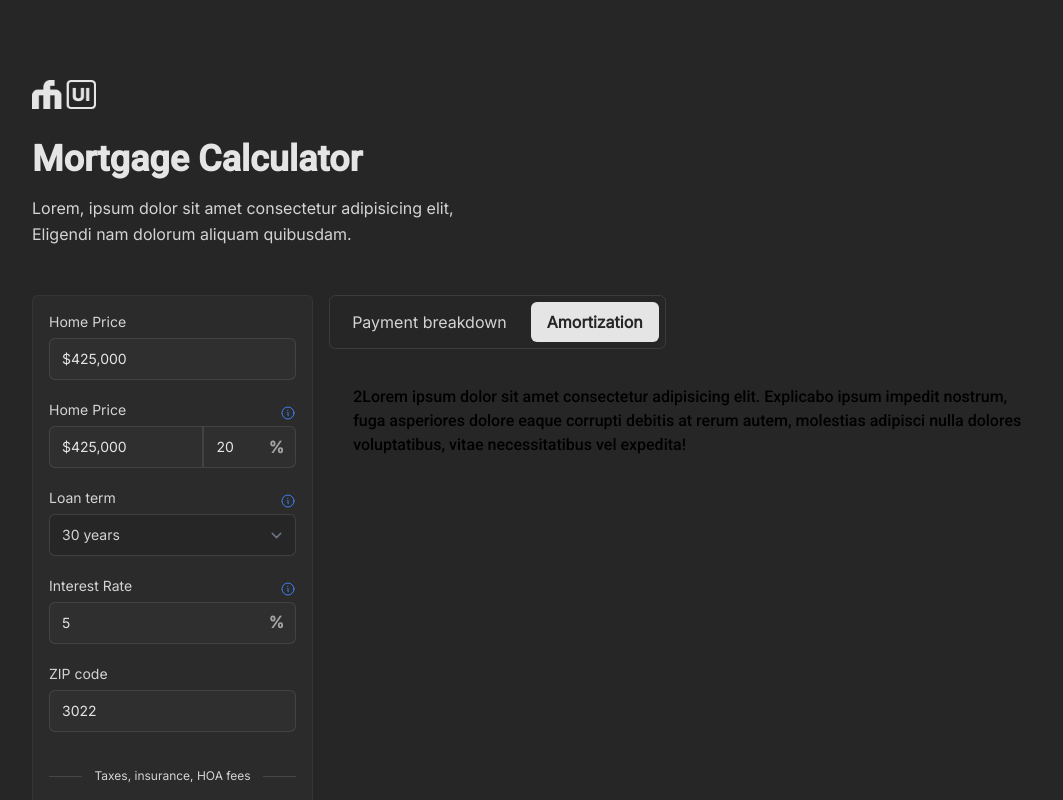
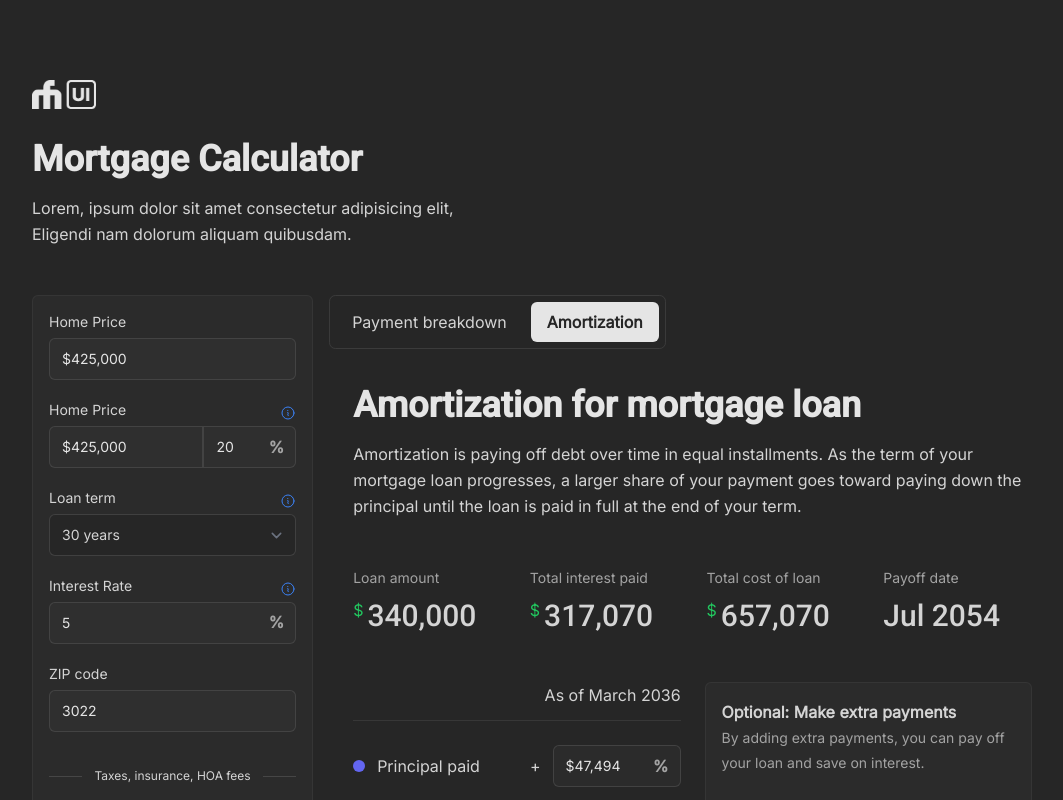
Before and after one commit to fwedwicc/FM-DailyUI, a React (Vite) app: page /day04 in a window 1280 px wide. Both pictures are taken after a click on the button "Amortization". Shown: the top 800 px of the page, without its empty margins (96-1159 px from the left). Built offline with nearby package versions, Linux system fonts and the light colour scheme; what @codaworks/react-glow would draw is missing.

Commit message:
Added one section in 'Amortization' tab in day04 challenge

```diff
--- a/src/pages/Day04.jsx
+++ b/src/pages/Day04.jsx
@@ -52,7 +52,7 @@ const Day04 = () => {
     return (
       <div className='flex gap-3 items-center'>
         <span className='text-neutral-300'>+</span>
-        <div className="relative w-full max-w-[7rem]">
+        <div className="relative w-full max-w-[8rem]">
           <div className="pointer-events-none absolute inset-y-0 end-0 flex items-center pe-3">
             <span className='text-neutral-400 font-bold'>%</span>
           </div>
@@ -330,7 +330,7 @@ const Day04 = () => {
                           </svg>
                         </a>
                       </div>
-                      <div className='grid grid-cols-2'>
+                      <div className='grid lg:grid-cols-2 grid-cols-1'>
                         <div className='col-span-1'>
 
                         </div>
@@ -373,7 +373,7 @@ const Day04 = () => {
                           </div>
                           <div className='flex justify-between items-center py-6 border-b border-neutral-600/40'>
                             <span className="leading-relaxed text-neutral-300 inline-flex gap-3 items-center">
-                              <span className='w-3 h-3 flex rounded-full bg-blue-500'></span>
+                              <span className='w-3 h-3 flex rounded-full bg-indigo-500'></span>
                               PMI
                             </span>
                             <PercentInput
@@ -401,9 +401,155 @@ const Day04 = () => {
                       animate={{ opacity: 1 }}
                       exit={{ opacity: 0 }}
                       transition={{ duration: 0.3 }}
-                      className='p-6'
+                      className='p-6 space-y-12'
                     >
-                      <h1>2Lorem ipsum dolor sit amet consectetur adipisicing elit. Explicabo ipsum impedit nostrum, fuga asperiores dolore eaque corrupti debitis at rerum autem, molestias adipisci nulla dolores voluptatibus, vitae necessitatibus vel expedita!</h1>
+                      <div className='space-y-4'>
+                        <h1 className="text-2xl font-bold text-neutral-200 sm:text-3xl md:text-4xl">
+                          Amortization for mortgage loan
+                        </h1>
+                        <p className="leading-relaxed text-neutral-300">
+                          Amortization is paying off debt over time in equal installments. As the term of your mortgage loan progresses, a larger share of your payment goes toward paying down the principal until the loan is paid in full at the end of your term.
+                        </p>
+                      </div>
+                      <div className='grid lg:grid-cols-4 md:grid-cols-2 grid-cols-2 gap-7'>
+                        <div className='flex flex-col gap-2'>
+                          <span className="leading-relaxed text-neutral-400 text-sm">
+                            Loan amount
+                          </span>
+                          <span className='inline-flex text-green-500'>
+                            $
+                            <h1 className="text-2xl font-medium ms-1 text-neutral-300 sm:text-xl md:text-3xl">
+                              340,000
+                            </h1>
+                          </span>
+                        </div>
+                        <div className='flex flex-col gap-2'>
+                          <span className="leading-relaxed text-neutral-400 text-sm">
+                            Total interest paid
+                          </span>
+                          <span className='inline-flex text-green-500'>
+                            $
+                            <h1 className="text-2xl font-medium ms-1 text-neutral-300 sm:text-xl md:text-3xl">
+                              317,070
+                            </h1>
+                          </span>
+                        </div>
+                        <div className='flex flex-col gap-2'>
+                          <span className="leading-relaxed text-neutral-400 text-sm">
+                            Total cost of loan
+                          </span>
+                          <span className='inline-flex text-green-500'>
+                            $
+                            <h1 className="text-2xl font-medium ms-1 text-neutral-300 sm:text-xl md:text-3xl">
+                              657,070
+                            </h1>
+                          </span>
+                        </div>
+                        <div className='flex flex-col gap-2'>
+                          <span className="leading-relaxed text-neutral-400 text-sm">
+                            Payoff date
+                          </span>
+                          <h1 className="text-2xl font-medium text-neutral-300 sm:text-xl md:text-3xl">
+                            Jul 2054
+                          </h1>
+                        </div>
+                      </div>
+                      <div className='grid lg:grid-cols-2 grid-cols-1 gap-6'>
+                        <div className='col-span-1'>
+                          <div className='flex justify-end pb-3 border-b border-neutral-600/40'>
+                            <span className="leading-relaxed text-neutral-300">
+                              As of March 2036
+                            </span>
+                          </div>
+                          <div className='flex justify-between items-center py-6 border-b border-neutral-600/40'>
+                            <span className="leading-relaxed text-neutral-300 inline-flex gap-3 items-center">
+                              <span className='w-3 h-3 flex rounded-full bg-indigo-500'></span>
+                              Principal paid
+                            </span>
+                            <PercentInput
+                              id='principal-paid'
+                              value='$47,494'
+                            />
+                          </div>
+                          <div className='flex justify-between items-center py-6 border-b border-neutral-600/40'>
+                            <span className="leading-relaxed text-neutral-300 inline-flex gap-3 items-center">
+                              <span className='w-3 h-3 flex rounded-full bg-green-500'></span>
+                              Interest paid
+                            </span>
+                            <PercentInput
+                              id='interest-paid'
+                              value='$213,495'
+                            />
+                          </div>
+                          <div className='flex justify-between items-center py-6 border-b border-neutral-600/40'>
+                            <span className="leading-relaxed text-neutral-300 inline-flex gap-3 items-center">
+                              <span className='w-3 h-3 flex rounded-full bg-orange-500'></span>
+                              Loan balance
+                            </span>
+                            <PercentInput
+                              id='loan-balance'
+                              value='$260,357'
+                            />
+                          </div>
+                        </div>
+                        <div className='col-span-1'>
+                          <div className='bg-neutral-700/20 border border-neutral-700/50 p-4 rounded-md space-y-5 grid grid-cols-5'>
+                            <div className="col-span-5 mb-3">
+                              <strong className="block leading-relaxed text-neutral-300">
+                                Optional: Make extra payments
+                              </strong>
+                              <span className="leading-relaxed text-neutral-400 text-sm">
+                                By adding extra payments, you can pay off your loan and save on interest.
+                              </span>
+                            </div>
+                            <div className='col-span-5'>
+                              <InputField
+                                styles='placeholder:text-neutral-300'
+                                id="loan-start-date"
+                                label="Loan start date"
+                                type="date"
+                                required={false}
+                              />
+                            </div>
+                            <div className='col-span-5'>
+                              <InputField
+                                id="amtmp"
+                                label="Additional amount to monthly payment"
+                                type="text"
+                                value='$0'
+                                required={false}
+                              />
+                            </div>
+                            <div className='col-span-5'>
+                              <InputField
+                                id="ayp"
+                                label="Additional yearly payment"
+                                type="text"
+                                value='$0'
+                                required={false}
+                              />
+                            </div>
+                            <div className='col-span-3'>
+                              <InputField
+                                id="otapo"
+                                label="One-time payment"
+                                type="text"
+                                value='$0'
+                                required={false}
+                              />
+                            </div>
+                            <div className='col-span-2 ms-3'>
+                              <InputField
+                                id="otapo-date"
+                                label="Date"
+                                type="date"
+                                required={false}
+                              />
+                            </div>
+                          </div>
+                        </div>
+                      </div>
+
                     </motion.div>
                   )}
                 </AnimatePresence>
```
